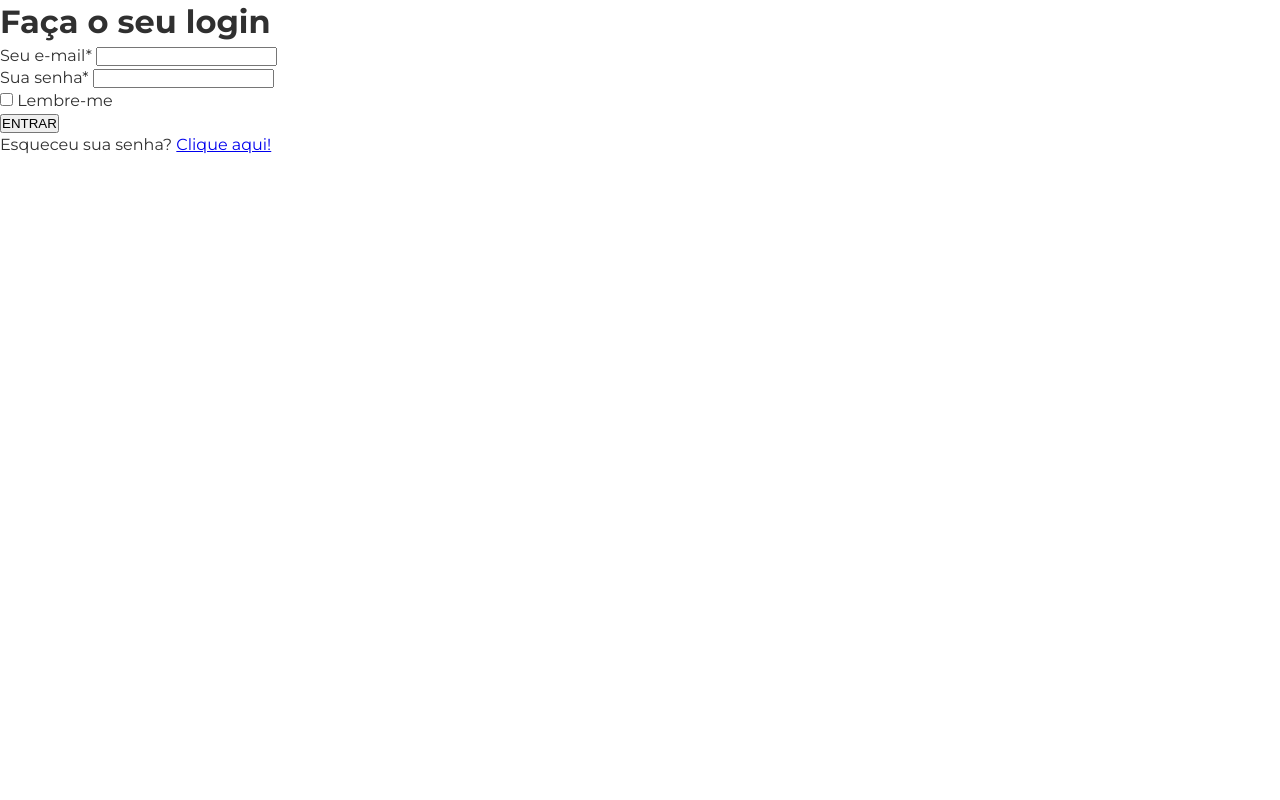
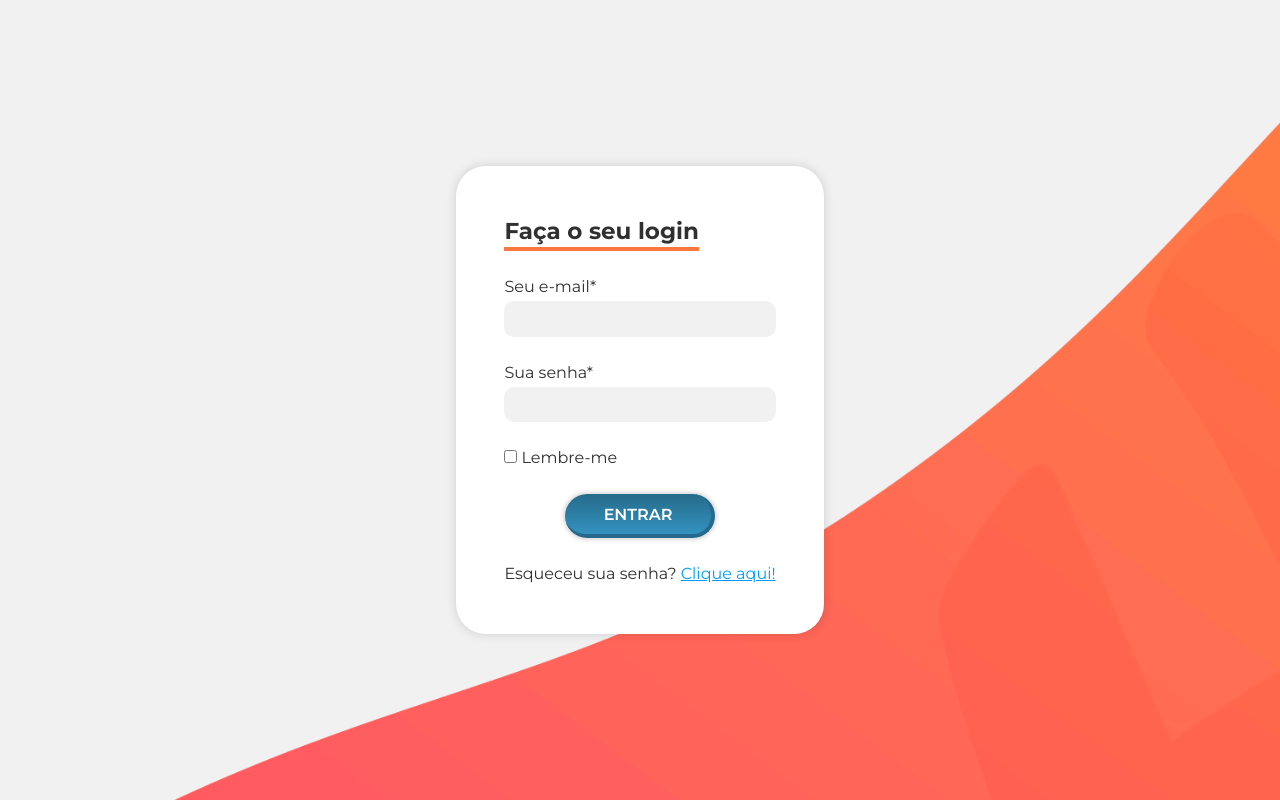
Before and after one commit to joaoguilherme96/HashtagLoginClone, a plain HTML site: page index.html in a window 1280 px wide. Drawn offline with Linux system fonts and the light colour scheme.

Commit message:
Página pronta, falta o README.md

```diff
--- a/index.html
+++ b/index.html
@@ -14,13 +14,14 @@
   </head>
   <body>
     <main>
+      <section class="login">
         <form action="">
           <h1>Faça o seu login</h1>
-        <div class="form-input">
+          <div class="form-input flex-input">
             <label for="email">Seu e-mail*</label>
             <input type="email" name="email" id="email" />
           </div>
-        <div class="form-input">
+          <div class="form-input flex-input">
             <label for="senha">Sua senha*</label>
             <input type="password" name="senha" id="senha" />
           </div>
@@ -29,8 +30,11 @@
             <label for="lembrar">Lembre-me</label>
           </div>
           <button type="submit">ENTRAR</button>
-        <p>Esqueceu sua senha? <a href="#" target="_blank">Clique aqui!</a></p>
+          <p>
+            Esqueceu sua senha? <a href="#" target="_blank">Clique aqui!</a>
+          </p>
         </form>
+      </section>
     </main>
   </body>
 </html>
--- a/static/style.css
+++ b/static/style.css
@@ -9,8 +9,85 @@ html {
 }
 
 body {
+  background-color: antiquewhite;
   font-family: "Montserrat", sans-serif;
   font-size: 1.6rem;
   line-height: 1.4;
   color: #303030;
 }
+
+section {
+  background-image: url("/static/imagem-fundo.png");
+  background-size: cover;
+  background-position: center;
+  background-repeat: no-repeat;
+  min-height: 100vh;
+  display: flex;
+  align-items: center;
+  justify-content: center;
+  padding: 2.5rem;
+
+  & form {
+    background-color: #fff;
+    display: flex;
+    flex-flow: column;
+    gap: 2.5rem;
+    padding: 4.88rem;
+    border-radius: 3rem;
+    box-shadow: 0 0 0.8rem 0.2rem rgba(0, 0, 0, 0.1);
+    & h1 {
+      align-self: self-start;
+      font-size: 2.3rem;
+      border-bottom: solid 4px #f97840;
+    }
+    & .form-input {
+      & input {
+        padding: 1.02rem 2rem;
+        border-radius: 1rem;
+        border: none;
+        background-color: #f1f1f1;
+
+        &:focus {
+          outline-color: #f97840;
+        }
+      }
+      &.flex-input {
+        display: flex;
+        flex-flow: column;
+        gap: 0.27rem;
+      }
+    }
+    & button {
+      align-self: center;
+      font-family: inherit;
+      padding: 1.02rem 3.9rem;
+      border-radius: 2.5rem;
+      border: none;
+      color: #fff;
+      font-size: inherit;
+      font-weight: 600;
+      background-image: linear-gradient(180deg, #266b8a, #3392c0);
+      border-bottom: 4px solid #27698c;
+      border-right: 4px solid #27698c;
+      box-shadow: 0 0 0.4rem 0.2rem rgba(0, 0, 0, 0.15);
+      &:hover {
+        border: 2px solid #3392c0;
+        background: none;
+        background-color: #3392c0;
+        cursor: pointer;
+      }
+    }
+
+    & a {
+      transition: color 0.15s ease-in-out;
+      &:link,
+      &:visited {
+        color: #009dff;
+      }
+      &:hover,
+      &:active {
+        color: #f97840;
+      }
+    }
+  }
+}
```
Lines whose indentation alone changed are shown as unchanged.
